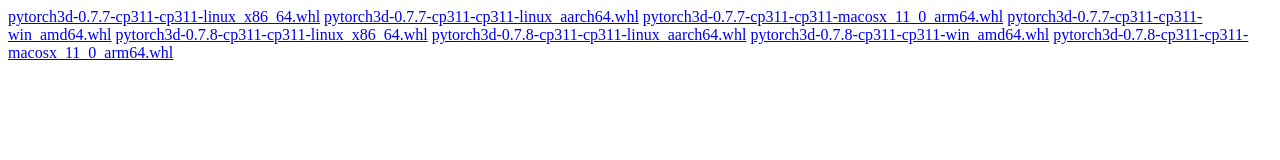
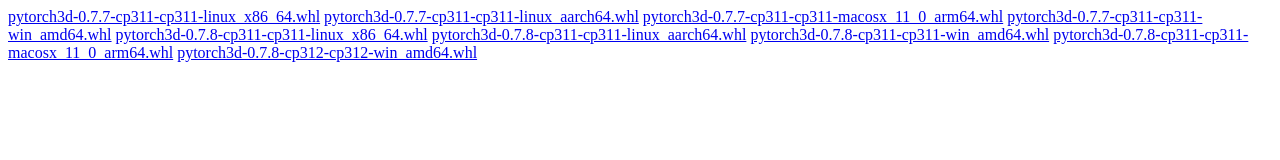
Before and after one commit to Mids/pytorch3d-dist, a plain HTML site: page index.html in a window 1280 px wide. Drawn offline with Linux system fonts and the light colour scheme.

Commit message:
Update index.html

```diff
--- a/index.html
+++ b/index.html
@@ -15,3 +15,5 @@
     href="pytorch3d-0.7.8-cp311-cp311-win_amd64.whl#sha256=5d4a9e5aaac47ce8838de84690201c37b55bee357dff3f8123442e8fa4af2983">pytorch3d-0.7.8-cp311-cp311-win_amd64.whl</a>
 <a
     href="pytorch3d-0.7.8-cp311-cp311-macosx_11_0_arm64.whl#sha256=a6c694660862eb80eec3a73006a61490d612890f56c3c2246abb999f3e4b71d1">pytorch3d-0.7.8-cp311-cp311-macosx_11_0_arm64.whl</a>
+<a
+    href="pytorch3d-0.7.8-cp312-cp312-win_amd64.whl#sha256=e65c7c151fa19e969affeb3666aa89065a9a6fdb52ec158a2ded77ccc6f0a136">pytorch3d-0.7.8-cp312-cp312-win_amd64.whl</a>
```
